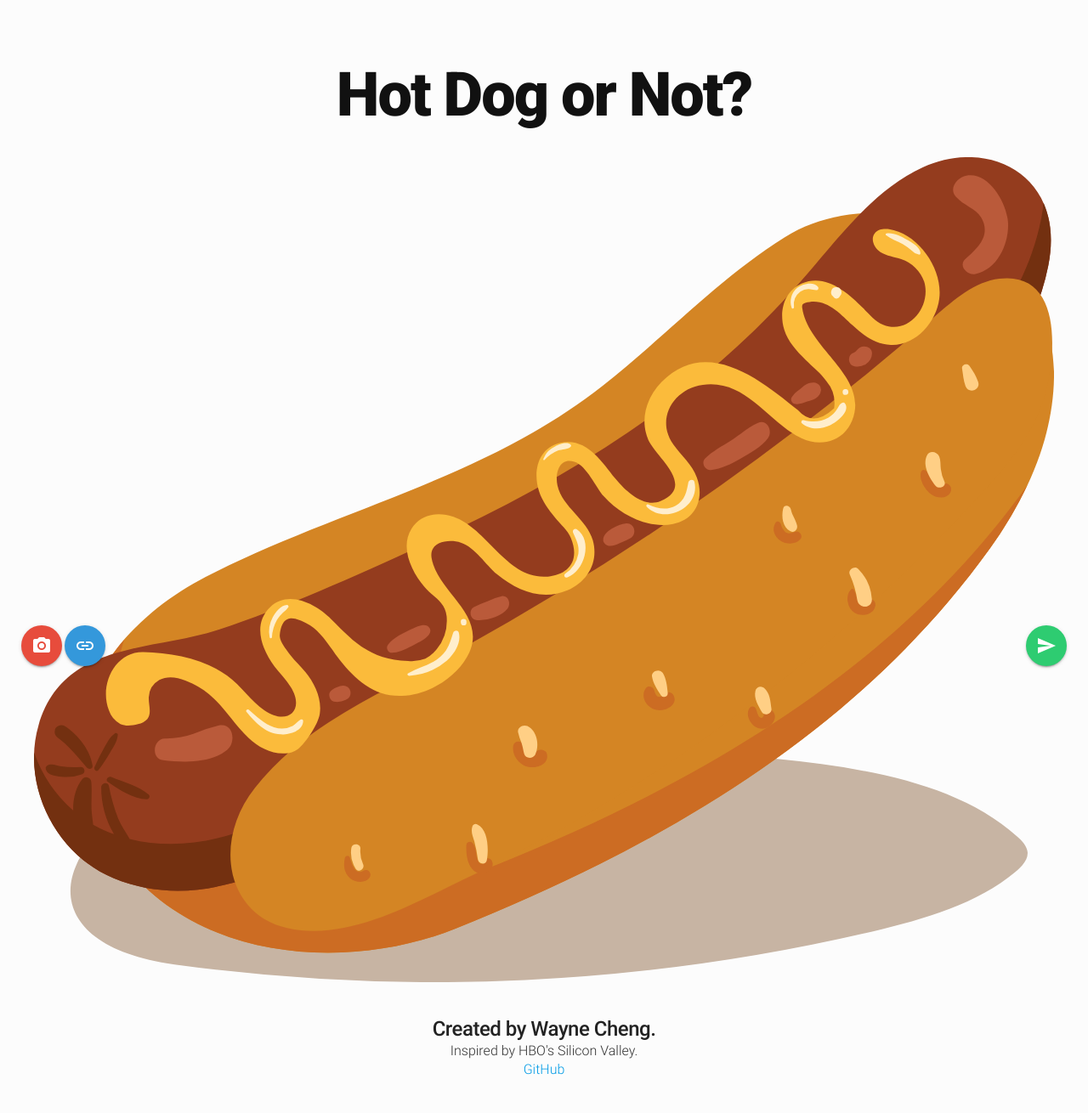
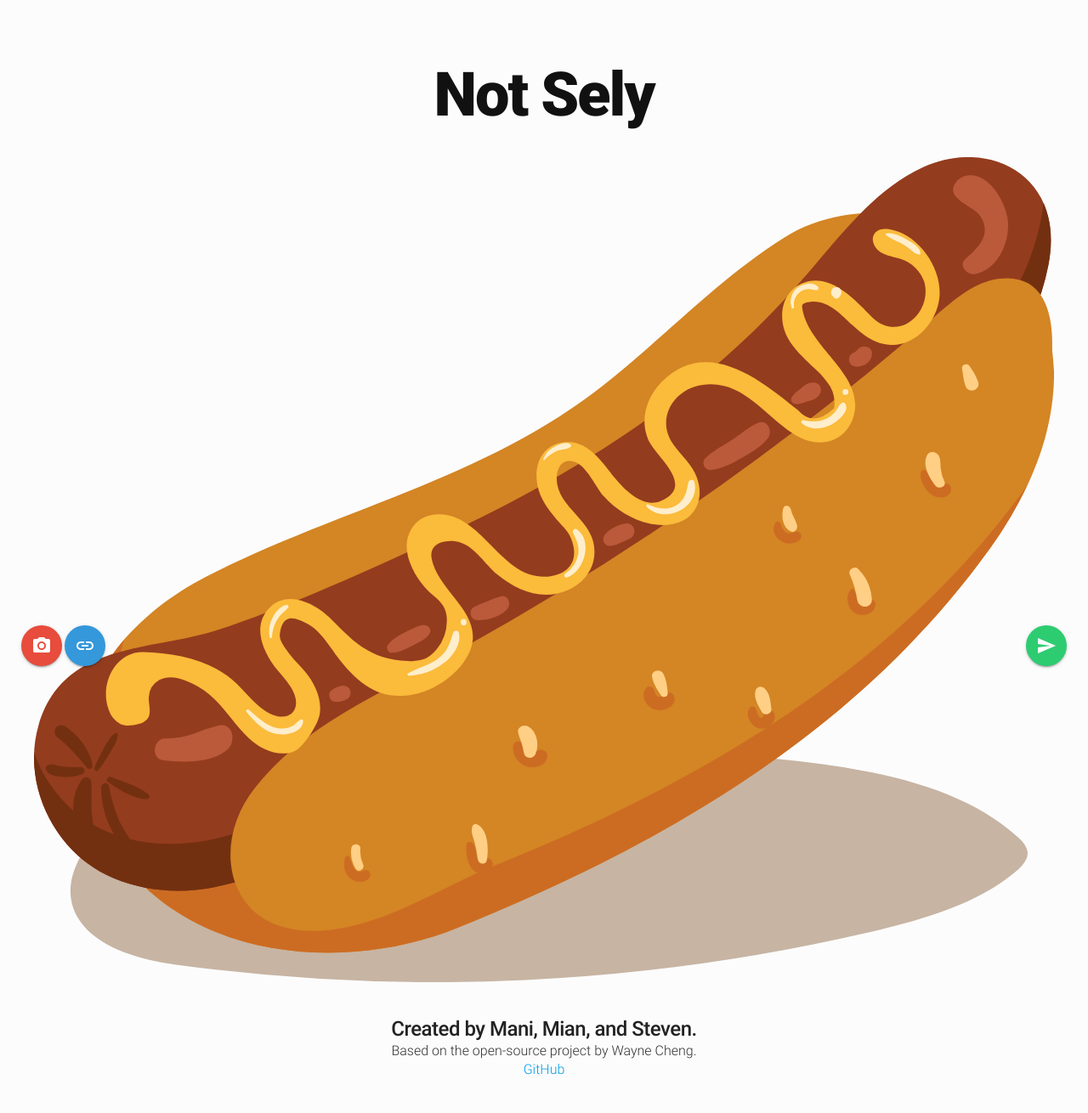
Before and after one commit to mianuddin/hotdog-or-not, a Node server app: page / in a window 1280 px wide. Shown: the whole page at 85% size. Run offline with Node 20, Linux system fonts and the light colour scheme; some libraries are stand-ins or nearby versions; some web fonts are replaced.

Commit message:
Update homepage

```diff
--- a/views/hotdog.handlebars
+++ b/views/hotdog.handlebars
@@ -8,12 +8,12 @@
 <!--=============================================-->
 <div class="query pg-container">
 	<div class="blurb landing">
-		<h2 id="title" class="headline">Hot Dog or Not?</h2>
+		<h2 id="title" class="headline">Not Sely</h2>
 	</div>
 	<img class="hotdog landing" src="icons/hotdog.svg" alt="hotdog">
 	<div class="subheadline landing">
-		<p class="alpha">Created by Wayne Cheng. </p>
-		<p>Inspired by HBO's Silicon Valley.</p>
+		<p class="alpha">Created by Mani, Mian, and Steven. </p>
+		<p>Based on the open-source project by Wayne Cheng.</p>
 		<a href="https://github.com/wayncheng/hotdog-or-not">GitHub</a>
 		{{!-- <p>
 		</p> --}}
```
